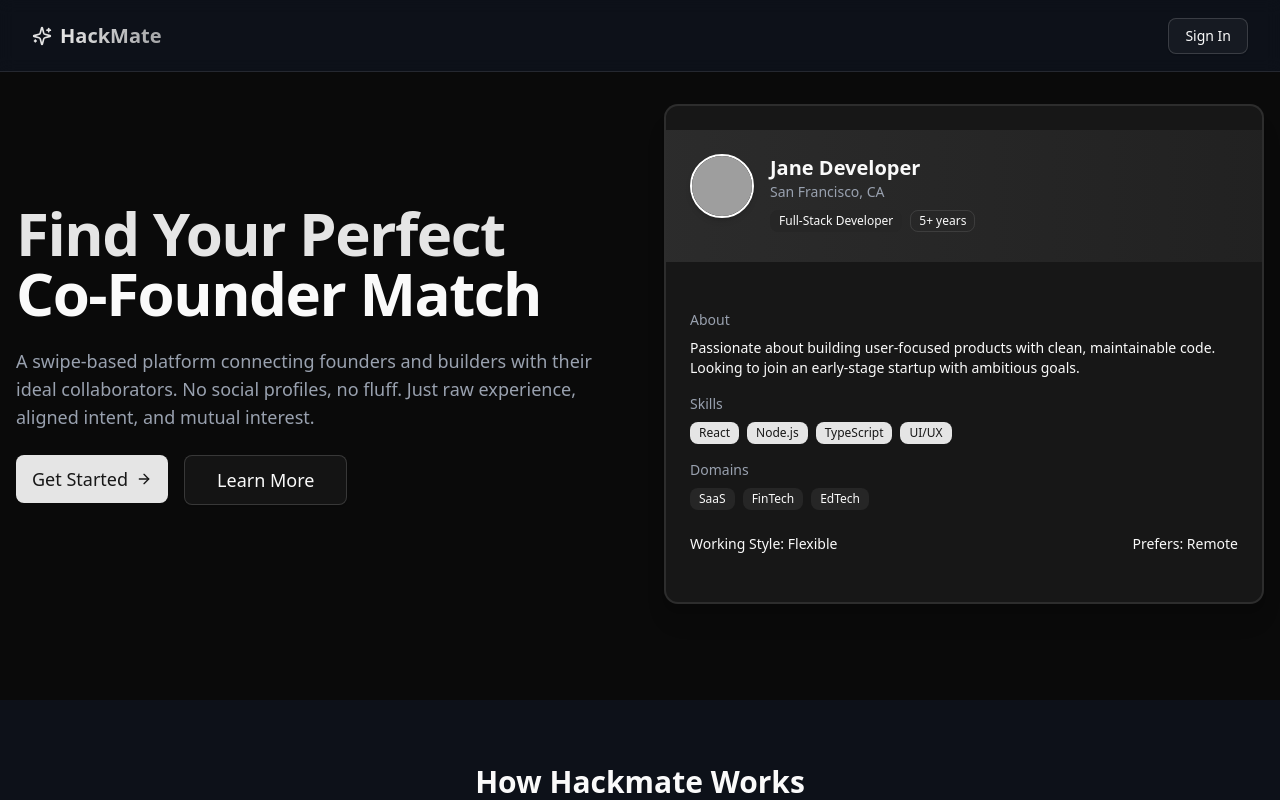
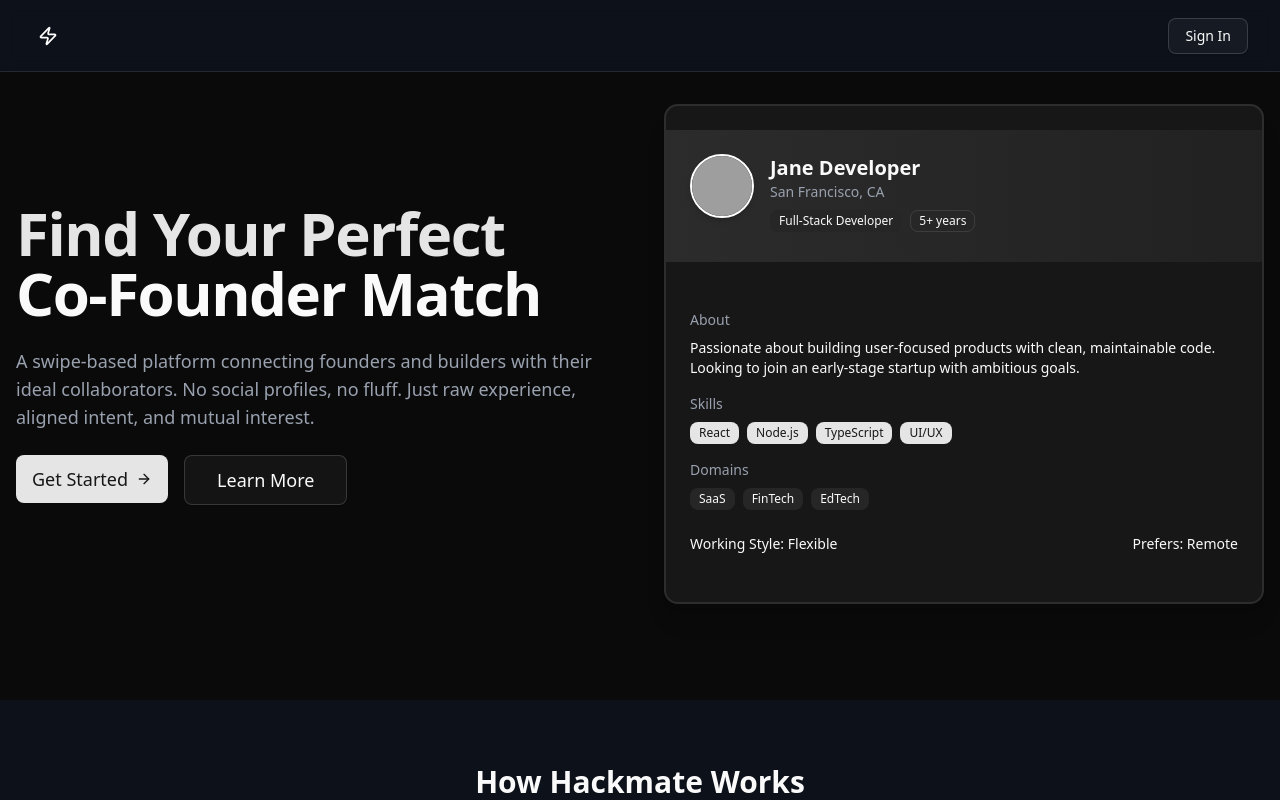
Before and after one commit to HimanshuSolo/hackmate-rework, a Next.js app: page / in a window 1280 px wide. Shown: the top 800 px of the page. Built offline with nearby package versions, Linux system fonts and the light colour scheme; no server answers; grey boxes are pictures that could not be loaded.

Commit message:
updated navbar and favicon

```diff
--- a/src/components/ui/navbar.tsx
+++ b/src/components/ui/navbar.tsx
@@ -4,7 +4,7 @@ import { SignInButton, UserButton, useUser } from '@clerk/nextjs'
 import Link from 'next/link'
 import { cn } from '@/lib/utils'
 import { ModeToggle } from './toggle-button'
-import { ChevronDown, Menu, Sparkles, UserRoundPen, UserSearch } from 'lucide-react'
+import { ChevronDown, Menu, Sparkles, UserRoundPen, UserSearch, Zap } from 'lucide-react'
 import {
   DropdownMenu,
   DropdownMenuContent,
@@ -39,11 +39,10 @@ export const Navbar = ({ showSignIn = true }: { showSignIn?: boolean }) => {
       <div className="container mx-auto px-4 sm:px-6 lg:px-8">
         <div className="flex h-16 items-center justify-between">
           <div className="flex-shrink-0">
-            <Link href="/" className="flex items-center space-x-2">
-              <Sparkles className="h-5 w-5 text-primary" />
-              <span className="text-xl font-bold bg-gradient-to-r from-primary to-primary/70 bg-clip-text text-transparent">
-                HackMate
-              </span>
+            <Link href="/" className="flex items-center ">
+              <div className="flex h-8 w-8 items-center justify-center rounded-lg">
+                <Zap className="h-5 w-5 text-white" />
+              </div>
             </Link>
           </div>
 
```
Also changed, not shown: 2 other files (tests, documents, lock files or other folders).
